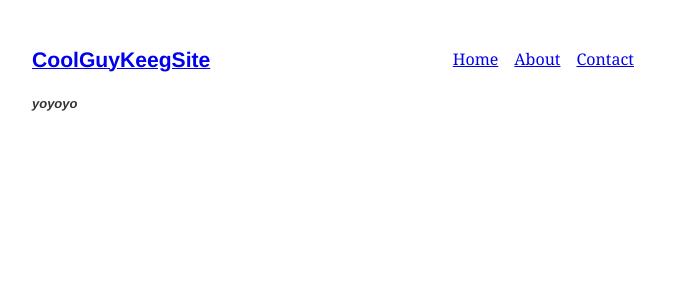
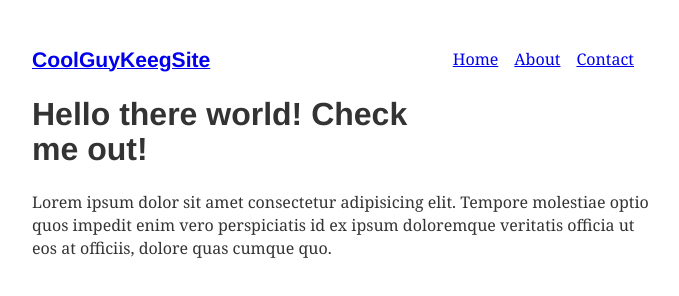
Before and after one commit to keegan-he/learnGatsby, a Gatsby site in the folder tutorial-part-three/: page / in a window 1280 px wide. Shown: the top 296 px of the page, without its empty margins (299-978 px from the left). Built offline with nearby package versions, Linux system fonts and the light colour scheme; Gatsby itself is replaced by a stand-in of ours.

Commit message:
remove footer

```diff
--- a/tutorial-part-three/src/components/layout.js
+++ b/tutorial-part-three/src/components/layout.js
@@ -18,9 +18,6 @@ export default ({ children }) => (
         <ListLink to="/contact/">Contact</ListLink>
       </ul>
     </header>
-    <footer style={{marginBottom: `250rem`}}>
-    <h6 style={{fontStyle: `italic`}}>yoyoyo</h6>
-    </footer>
     {children}
   </div>
 )
```
